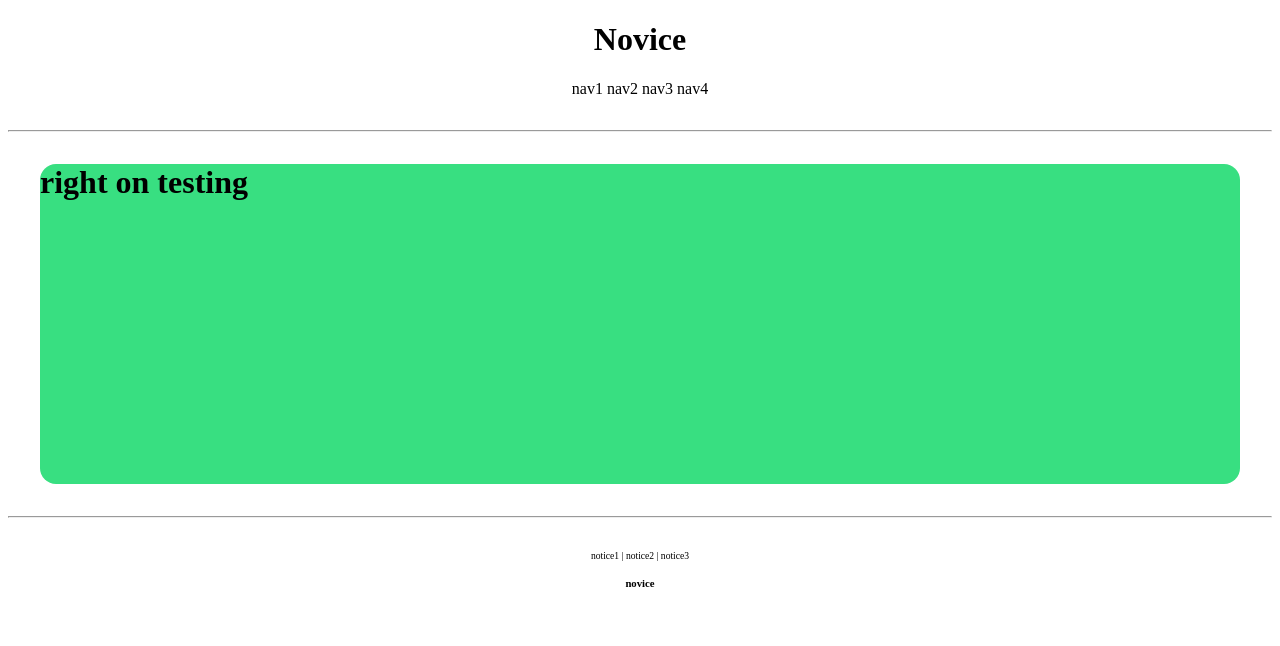
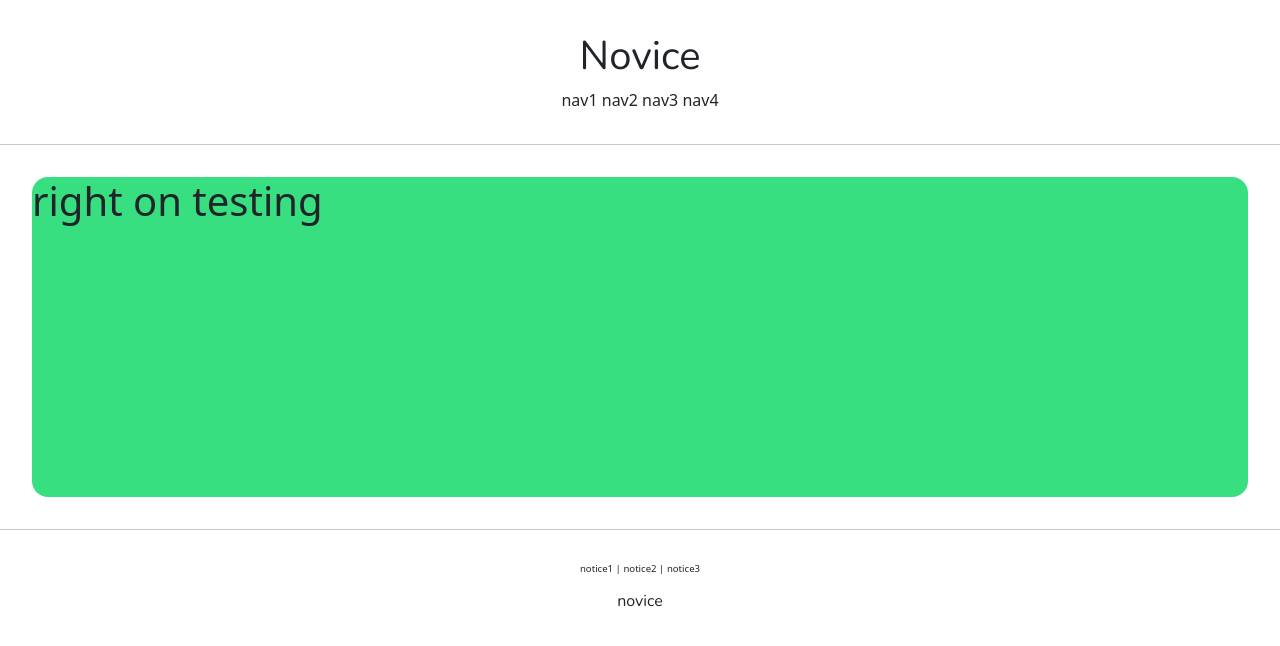
Before and after one commit to Va11-Ha11a/testing, a Django app: page /account/hello_world/ in a window 1280 px wide. Shown: the top 646 px of the page. Run offline with Django 4.2, Linux system fonts and the light colour scheme.

Commit message:
modified

```diff
--- a/templates/footer.html
+++ b/templates/footer.html
@@ -8,7 +8,7 @@
             <span>notice3</span>
         </div>
         <div style="margin-top: 1rem;">
-            <h6 style="margin-top: 1rem;">novice</h6>
+            <h6 style="margin-top: 1rem; font-family: 'Nunito', sans-serif;">novice</h6>
         </div>
 
     </div>
--- a/templates/head.html
+++ b/templates/head.html
@@ -1,4 +1,14 @@
 <head>
     <meta charset="UTF-8">
     <title>Novice</title>
+
+    <!--붙스 링크-->
+    <link href="https://cdn.jsdelivr.net/npm/bootstrap@5.1.3/dist/css/bootstrap.min.css" rel="stylesheet"
+          integrity="sha384-1BmE4kWBq78iYhFldvKuhfTAU6auU8tT94WrHftjDbrCEXSU1oBoqyl2QvZ6jIW3"
+          crossorigin="anonymous">
+
+    <!--구글 폰트 링크 -->
+    <link rel="preconnect" href="https://fonts.googleapis.com">
+    <link rel="preconnect" href="https://fonts.gstatic.com" crossorigin>
+    <link href="https://fonts.googleapis.com/css2?family=Nunito:wght@200&display=swap" rel="stylesheet">
 </head>
--- a/templates/header.html
+++ b/templates/header.html
@@ -1,8 +1,8 @@
 
     <!--<div style="height: 10rem; background-color: #38df81; border-radius: 1rem; margin: 2rem">-->
-    <div style="text-align:center; margin-bottom:2rem;">
+    <div style="text-align:center; margin: 2rem 0;">
         <div>
-            <h1>Novice</h1>
+            <h1 style="font-family: 'Nunito', sans-serif;">Novice</h1>
         </div>
         <div>
             <span>nav1</span>
```
